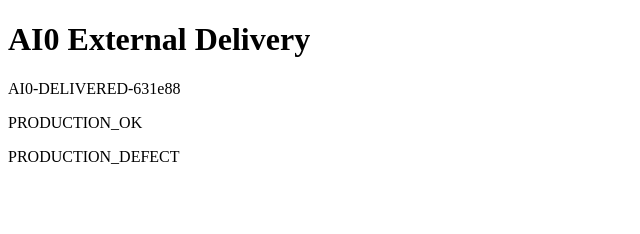
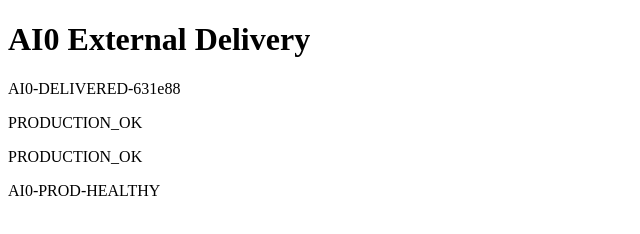
Before and after one commit to HALF-2300/ai0-external-delivery-proof, a plain HTML site: page index.html in a window 1280 px wide. Shown: the whole page, without its empty margins (0-640 px from the left). Drawn offline with Linux system fonts and the light colour scheme.

Commit message:
fix(prod): resolve inc_3660196421

```diff
--- a/index.html
+++ b/index.html
@@ -1 +1 @@
-<!doctype html><html><head><title>AI0 Ext</title></head><body><h1>AI0 External Delivery</h1><p id='marker'>AI0-DELIVERED-631e88</p><p id='prod-marker'>PRODUCTION_OK</p><p id='prod-marker'>PRODUCTION_DEFECT</p></body></html>
+<!doctype html><html><head><title>AI0 Ext</title></head><body><h1>AI0 External Delivery</h1><p id='marker'>AI0-DELIVERED-631e88</p><p id='prod-marker'>PRODUCTION_OK</p><p id='prod-marker'>PRODUCTION_OK</p><p id='prod-marker'>AI0-PROD-HEALTHY</p></body></html>
```
